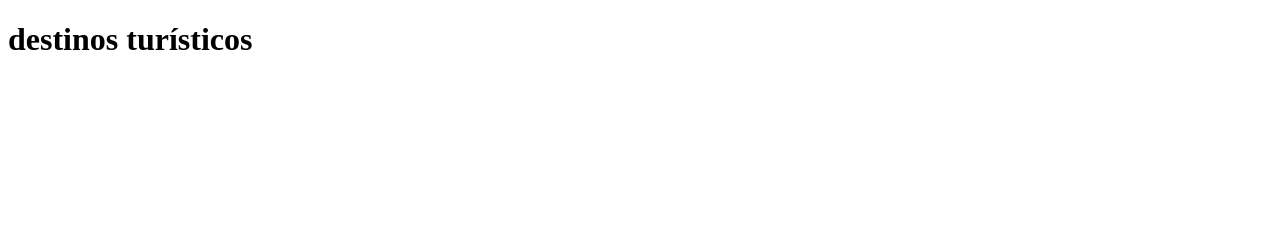
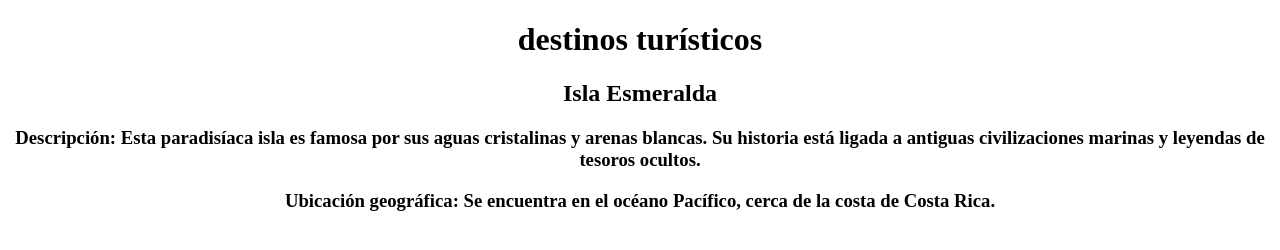
Before and after one commit to DJR-PO/examen_git_tur, a plain HTML site: page index.html in a window 1280 px wide. Drawn offline with Linux system fonts and the light colour scheme.

Commit message:
primer lugar turistico

```diff
--- a/index.html
+++ b/index.html
@@ -6,6 +6,10 @@
     <title>destinos turísticos</title>
 </head>
 <body>
-    <h1>destinos turísticos</h1>
+    <center><h1>destinos turísticos</h1></center>
+    <center><h2>Isla Esmeralda</h2></center>
+    <center><h3>Descripción: Esta paradisíaca isla es famosa por sus aguas cristalinas y arenas blancas. Su historia está ligada a antiguas civilizaciones marinas y leyendas de tesoros ocultos.</h3></center>
+    <center><h3>Ubicación geográfica: Se encuentra en el océano Pacífico, cerca de la costa de Costa Rica.</h3></center>
+
 </body>
 </html>
```
